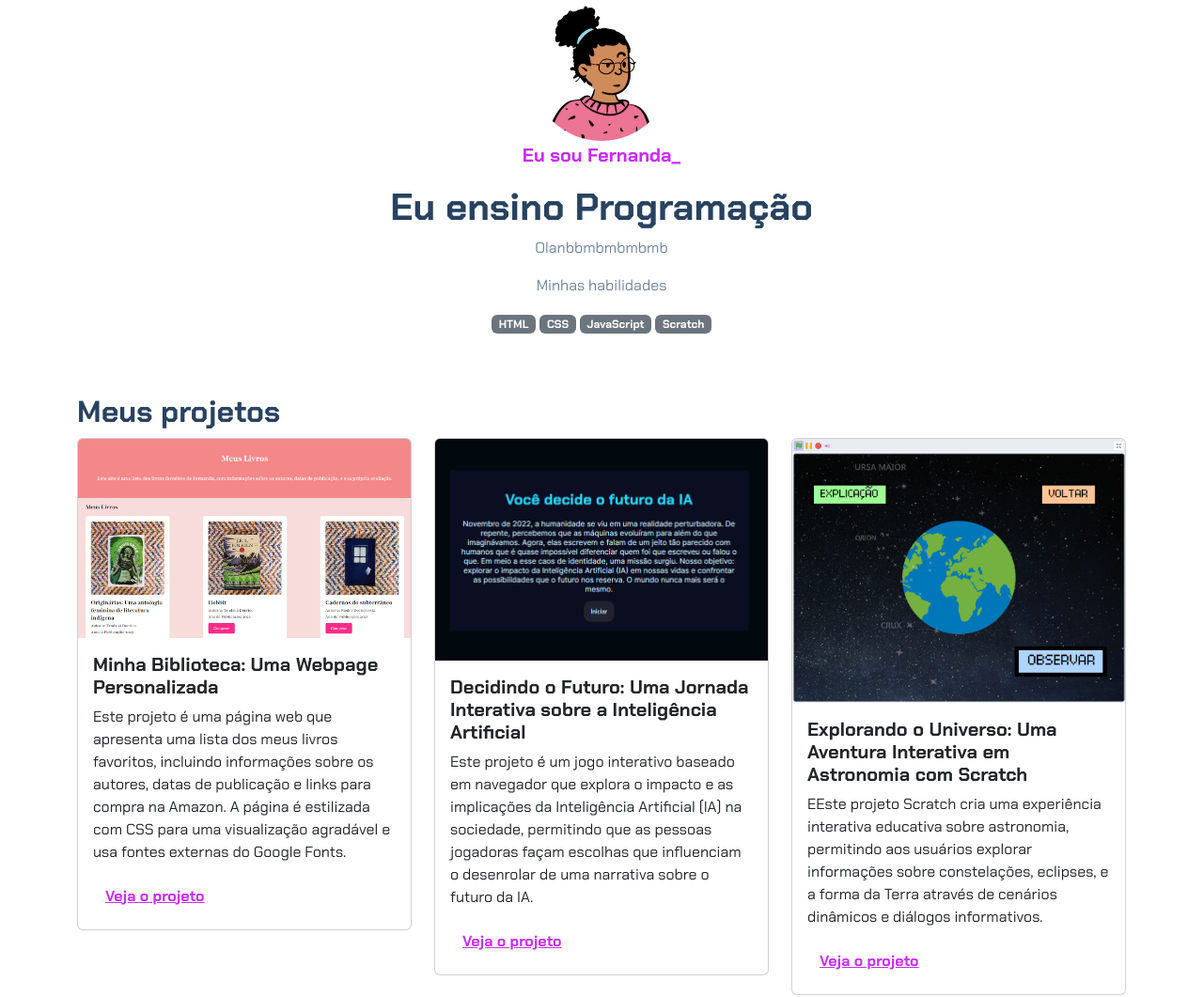
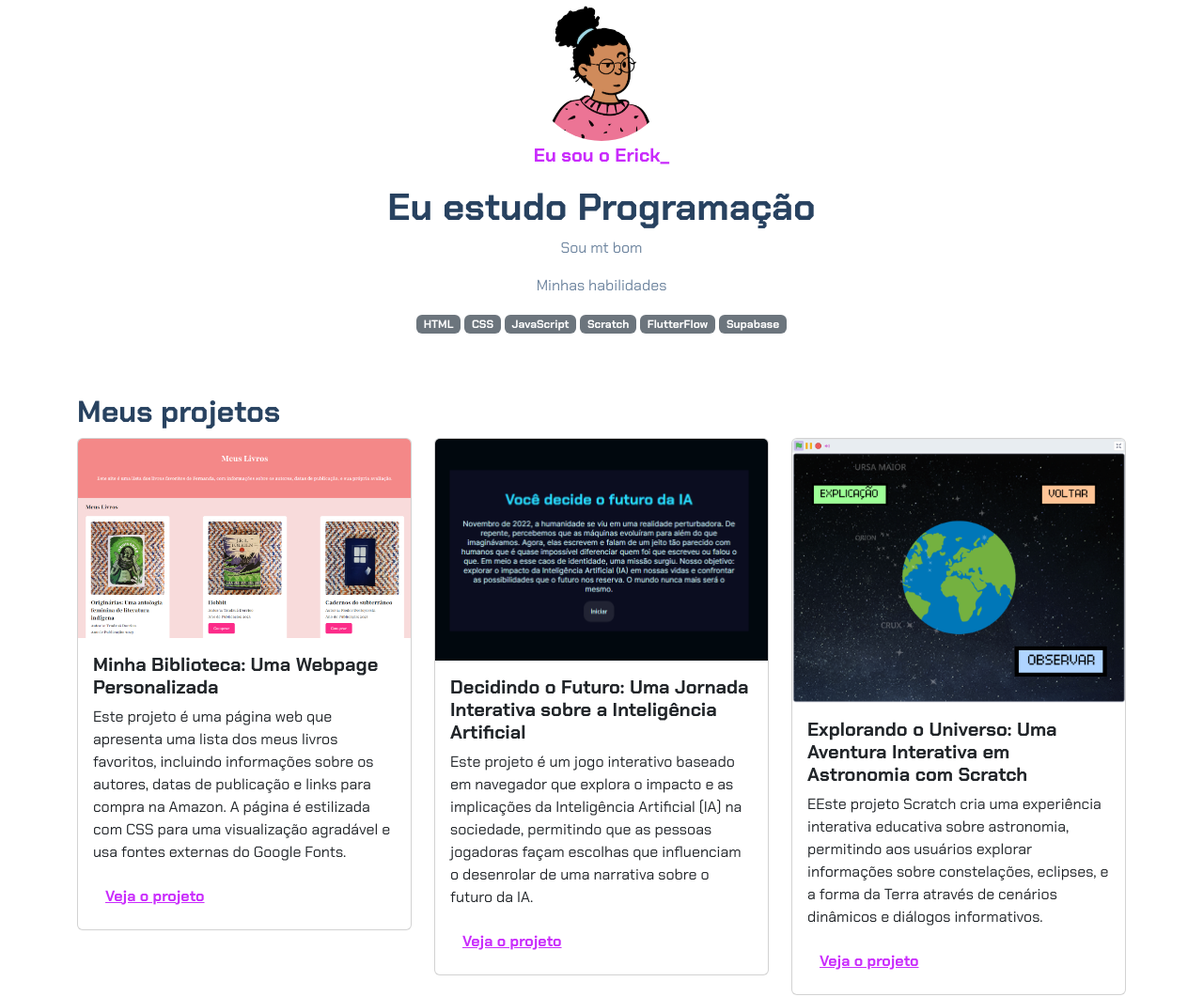
Before and after one commit to PhantomFox0/Portifolio, a plain HTML site: page index.html in a window 1280 px wide. Shown: the top 1061 px of the page at 94% size. Drawn offline with nearby package versions, Linux system fonts and the light colour scheme; files whose address does not match are found by name.

Commit message:
Update index.html

```diff
--- a/index.html
+++ b/index.html
@@ -14,15 +14,17 @@
     <header class="container text-center">
         <img src="avatar-perfil.png" alt="avatar da Fernanda" class="rounded-circle" width="150" height="150"
             srcset="">
-        <p class="lead">Eu sou Fernanda_</p>
-        <h1>Eu ensino Programação</h1>
-        <p>Olanbbmbmbmbmb</p>
+        <p class="lead">Eu sou o Erick_</p>
+        <h1>Eu estudo Programação</h1>
+        <p>Sou mt bom</p>
         <p>Minhas habilidades</p>
         <div>
             <p class="badge bg-secondary">HTML</p>
             <p class="badge bg-secondary">CSS</p>
             <p class="badge bg-secondary">JavaScript</p>
             <p class="badge bg-secondary">Scratch</p>
+            <p class="badge bg-secondary">FlutterFlow</p>
+            <p class="badge bg-secondary">Supabase</p>
         </div>
     </header>
     <main class="container mt-5">
```
